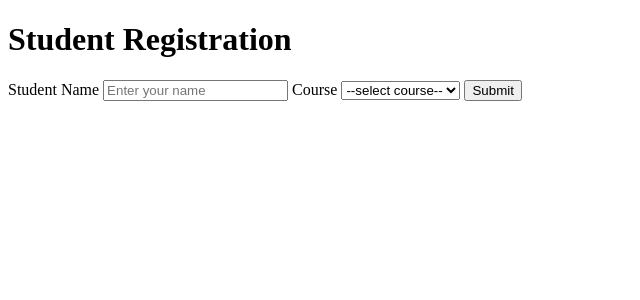
After one commit to LesleyBonyo/WebDevClass, a PHP site: page /class.php in a window 1280 px wide. The commit adds this page. Shown: the top 300 px of the page, without its empty margins (0-640 px from the left). Run offline with PHP 8.4, Linux system fonts and the light colour scheme.

Commit message:
Php syntax

```diff
--- /dev/null
+++ b/11-07-2023/class.php
@@ -0,0 +1,30 @@
+<!DOCTYPE html>
+<html>
+<head>
+	<meta charset="utf-8">
+	<meta name="viewport" content="width=device-width, initial-scale=1">
+	<title>Php Class</title>
+</head>
+<body>
+	<?php
+	$courses = array('ICS','DBIT','BCOM','BBIT');
+	?>
+	<h1>Student Registration</h1>
+	<form action="register.php" method="post">
+		<label>Student Name</label>
+		<input type="text" name="studentName" placeholder="Enter your name">
+		<label>Course</label>
+		<select name="course">
+			<option value="">--select course--</option>
+			<?php
+				foreach ($courses as $course){
+					echo "<option value=$course>$course</option>";
+				}
+
+			?>
+		</select>
+		<input type="submit" name="submit">
+	</form>
+
+</body>
+</html>
```
Also changed, not shown: 11-07-2023/home.php (+26 -2 lines), 11-07-2023/register.php (added, +15 -0 lines).
